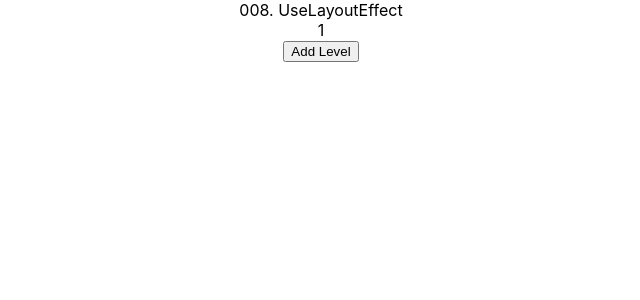
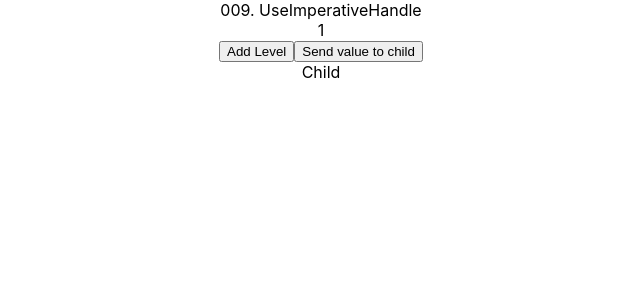
Before and after one commit to SuhutDev/ReactTypescript, a React (Create React App) app: page / in a window 1280 px wide. Shown: the top 300 px of the page, without its empty margins (319-959 px from the left). Built offline with nearby package versions, Linux system fonts and the light colour scheme.

Commit message:
UseImperativeHandle

```diff
--- a/src/App.tsx
+++ b/src/App.tsx
@@ -10,6 +10,7 @@ import Coba005UseMemo from "./Components/005UseMemo/Coba005UseMemo";
 import Coba006UseCallback from "./Components/006UseCallback/Coba006UseCallback";
 import Coba007UseContext from "./Components/007UseContextAndUseReducer/Coba007UseContextAndUseReducer";
 import Coba008UseLayoutEffect from "./Components/008UseLayoutEffect/Coba008UseLayoutEffect";
+import Coba009UseImpetiveHandle from "./Components/009UseImperativeHandle/Coba009UseImperativeHandle";
 
 function App() {
   return (
@@ -21,7 +22,8 @@ function App() {
       {/* <Coba005UseMemo /> */}
       {/* <Coba006UseCallback /> */}
       {/* <Coba007UseContext /> */}
-      <Coba008UseLayoutEffect />
+      {/* <Coba008UseLayoutEffect /> */}
+      <Coba009UseImpetiveHandle />
     </div>
   );
 }
--- /dev/null
+++ b/src/Components/009UseImperativeHandle/Child.tsx
@@ -0,0 +1,19 @@
+import React, { forwardRef, useImperativeHandle } from "react";
+
+const Child = forwardRef((props: any, ref: any) => {
+  useImperativeHandle(ref, () => {
+    return {
+      handleMessage(message: string) {
+        alert("terima massage dari parent : " + message);
+      },
+    };
+  });
+
+  return (
+    <>
+      <div>Child</div>
+    </>
+  );
+});
+
+export default Child;
--- /dev/null
+++ b/src/Components/009UseImperativeHandle/Coba009UseImperativeHandle.tsx
@@ -0,0 +1,17 @@
+import React, { useState, useRef, useCallback, useEffect } from "react";
+import Parent from "./Parent";
+
+const Coba009UseImpetiveHandle = () => {
+  return <Display />;
+};
+
+function Display() {
+  return (
+    <>
+      <div>009. UseImperativeHandle</div>
+      <Parent />
+    </>
+  );
+}
+
+export default Coba009UseImpetiveHandle;
--- /dev/null
+++ b/src/Components/009UseImperativeHandle/Parent.tsx
@@ -0,0 +1,27 @@
+import React, {
+  useState,
+  useRef,
+  useCallback,
+  useEffect,
+  createRef,
+} from "react";
+import { JsxElement } from "typescript";
+import Child from "./Child";
+
+function Parent() {
+  const [level, setLevel] = useState(1 as number);
+  const childRef = createRef<any>();
+
+  return (
+    <div>
+      <div>{level}</div>
+      <button onClick={() => setLevel(level + 1)}>Add Level</button>
+      <button onClick={() => childRef.current?.handleMessage(level.toString())}>
+        Send value to child
+      </button>
+      <Child ref={childRef} />
+    </div>
+  );
+}
+
+export default Parent;
```
